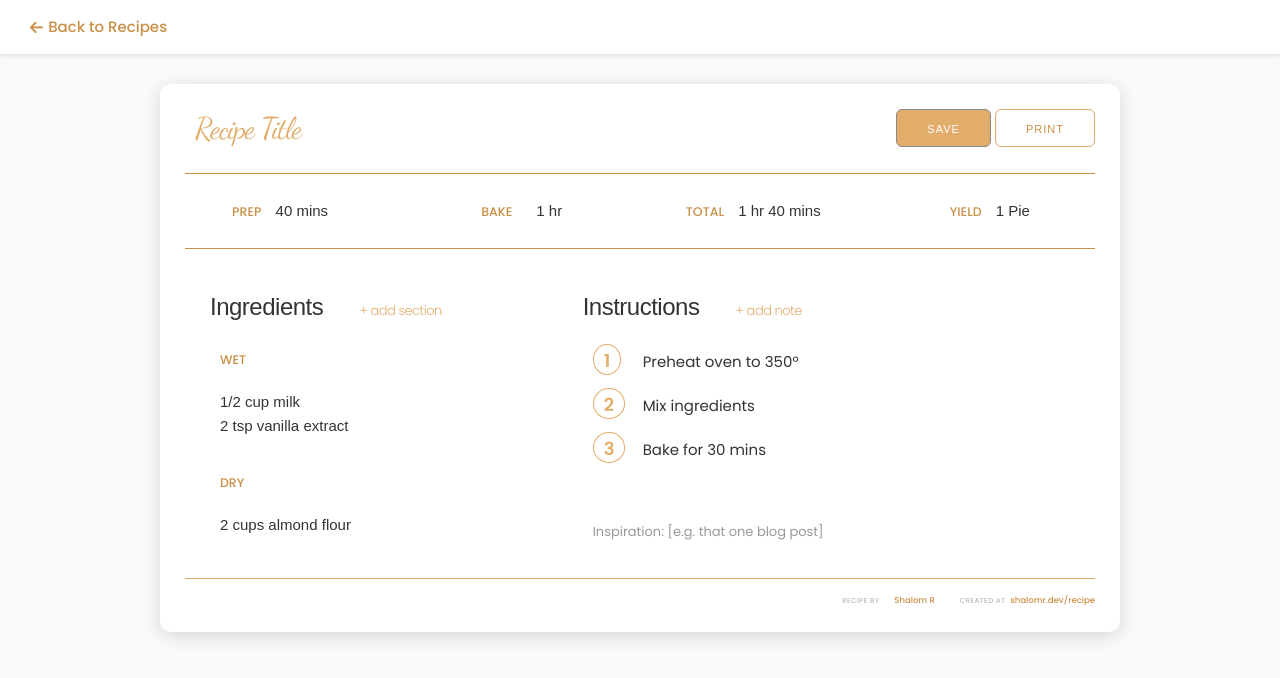
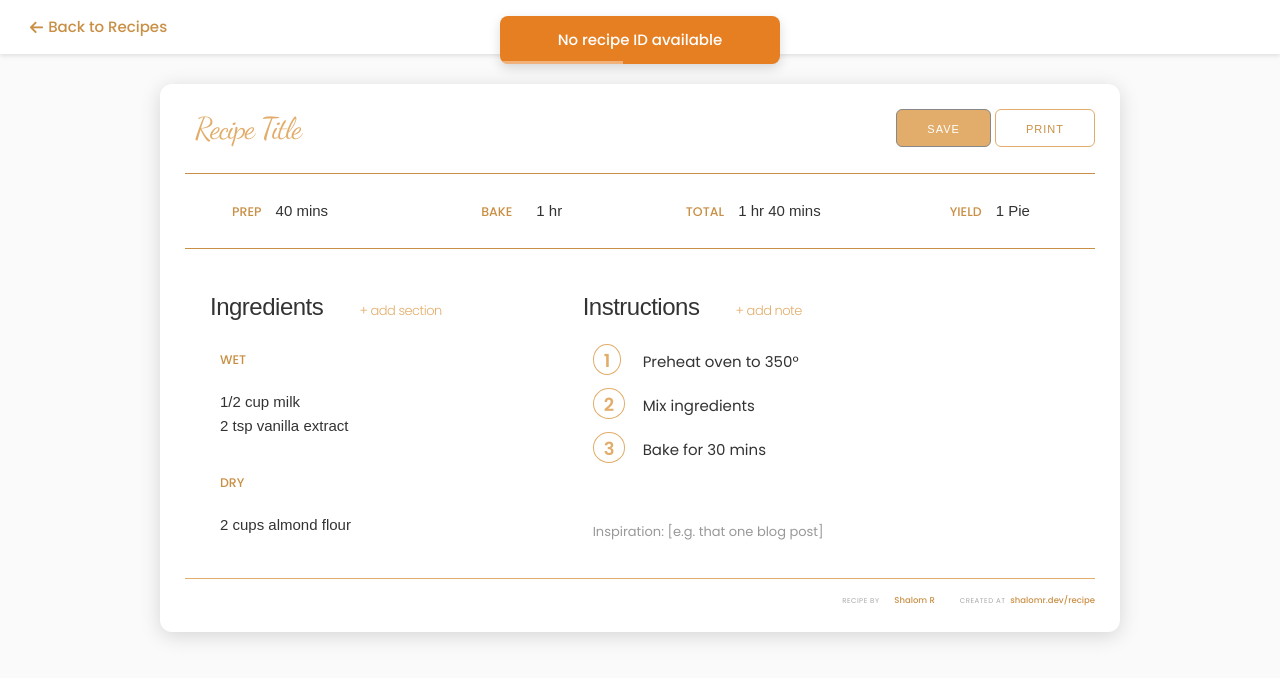
Before and after one commit to shalomthegreat/recipe-db, a website: page public/recipe.html in a window 1280 px wide. Both pictures are taken after a click on the button "SAVE". Drawn offline with nearby package versions, Linux system fonts and the light colour scheme.

Commit message:
add custom toast msgs

```diff
--- a/public/css/modern.css
+++ b/public/css/modern.css
@@ -371,6 +371,65 @@ table.dataTable tbody tr td:last-child {
   font-size: 1.2rem;
 }
 
+/* Notification System */
+#notification-container {
+  position: fixed;
+  top: 16px;
+  left: 50%;
+  transform: translateX(-50%);
+  display: flex;
+  flex-direction: column;
+  gap: 8px;
+  pointer-events: none;
+}
+
+.notification {
+  pointer-events: auto;
+  position: relative;
+  border-radius: 8px;
+  padding: 12px 20px;
+  min-width: 280px;
+  max-width: 400px;
+  text-align: center;
+  font-family: "Poppins", sans-serif;
+  font-weight: 500;
+  box-shadow: 0 4px 12px rgba(0, 0, 0, 0.15);
+  color: #fff;
+  opacity: 0;
+  transform: translateY(-20px);
+  transition: opacity 0.3s ease, transform 0.3s ease;
+  cursor: pointer;
+  overflow: hidden;
+}
+
+.notification.show {
+  opacity: 1;
+  transform: translateY(0);
+}
+
+.notification.success {
+  background: var(--primary-color);
+}
+
+.notification.error {
+  background: #e67e22;
+}
+
+.notification .progress {
+  position: absolute;
+  bottom: 0;
+  left: 0;
+  height: 3px;
+  background: rgba(255, 255, 255, 0.4);
+  border-radius: 0 0 0 8px;
+  animation: progress-shrink linear forwards;
+}
+
+@keyframes progress-shrink {
+  from { width: 100%; }
+  to { width: 0%; }
+}
+
 /* Responsive Design */
 @media (max-width: 768px) {
   nav {
--- a/public/recipe.html
+++ b/public/recipe.html
@@ -392,6 +392,7 @@
     </div>
 
     <script src="https://code.jquery.com/jquery-3.4.1.js"></script>
+    <script src="scripts/notifications.js"></script>
     <script src="scripts/recipe.js"></script>
     <script>
       // Load saved theme preference
--- /dev/null
+++ b/public/scripts/notifications.js
@@ -0,0 +1,59 @@
+function showNotification(message, type, duration) {
+  console.log("[" + type.toUpperCase() + "]", message);
+
+  let container = document.getElementById("notification-container");
+  if (!container) {
+    container = document.createElement("div");
+    container.id = "notification-container";
+    document.body.appendChild(container);
+  }
+
+  const notif = document.createElement("div");
+  notif.className = "notification " + type;
+  notif.textContent = message;
+
+  const progress = document.createElement("div");
+  progress.className = "progress";
+  progress.style.animationDuration = duration + "ms";
+  notif.appendChild(progress);
+
+  notif.addEventListener("click", function () {
+    dismissNotification(notif);
+  });
+
+  container.appendChild(notif);
+
+  requestAnimationFrame(function () {
+    notif.classList.add("show");
+  });
+
+  setTimeout(function () {
+    dismissNotification(notif);
+  }, duration);
+}
+
+function dismissNotification(el) {
+  if (!el || el.dataset.dismissing) return;
+  el.dataset.dismissing = "true";
+  el.classList.remove("show");
+  el.addEventListener("transitionend", function () {
+    el.remove();
+  });
+}
+
+function showError(message) {
+  showNotification(message, "error", 5000);
+}
+
+function showSuccess(message) {
+  showNotification(message, "success", 3000);
+}
+
+window.testToast = {
+  success: function (msg) {
+    showSuccess(msg || "Test success notification");
+  },
+  error: function (msg) {
+    showError(msg || "Test error notification");
+  },
+};
--- a/public/scripts/recipe.js
+++ b/public/scripts/recipe.js
@@ -198,14 +198,6 @@ function hideLoader() {
   $("#loader").hide();
 }
 
-function showError(message) {
-  alert(message);
-}
-
-function showSuccess(message) {
-  alert(message);
-}
-
 // Initialize on document ready
 $(document).ready(function() {
   // Override the presave function
```
Also changed, not shown: public/index.html (+1 -0 lines), public/scripts/main.js (+0 -10 lines).
